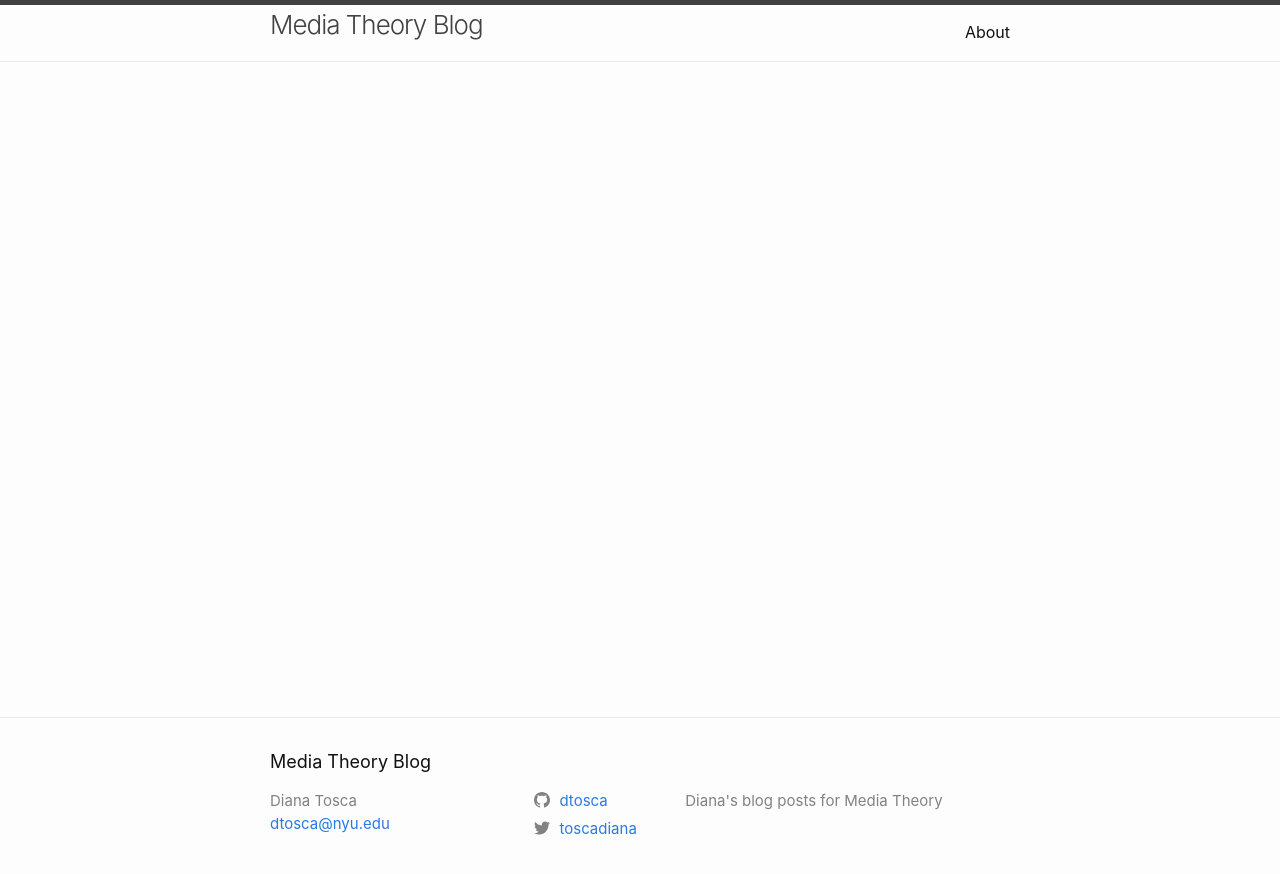
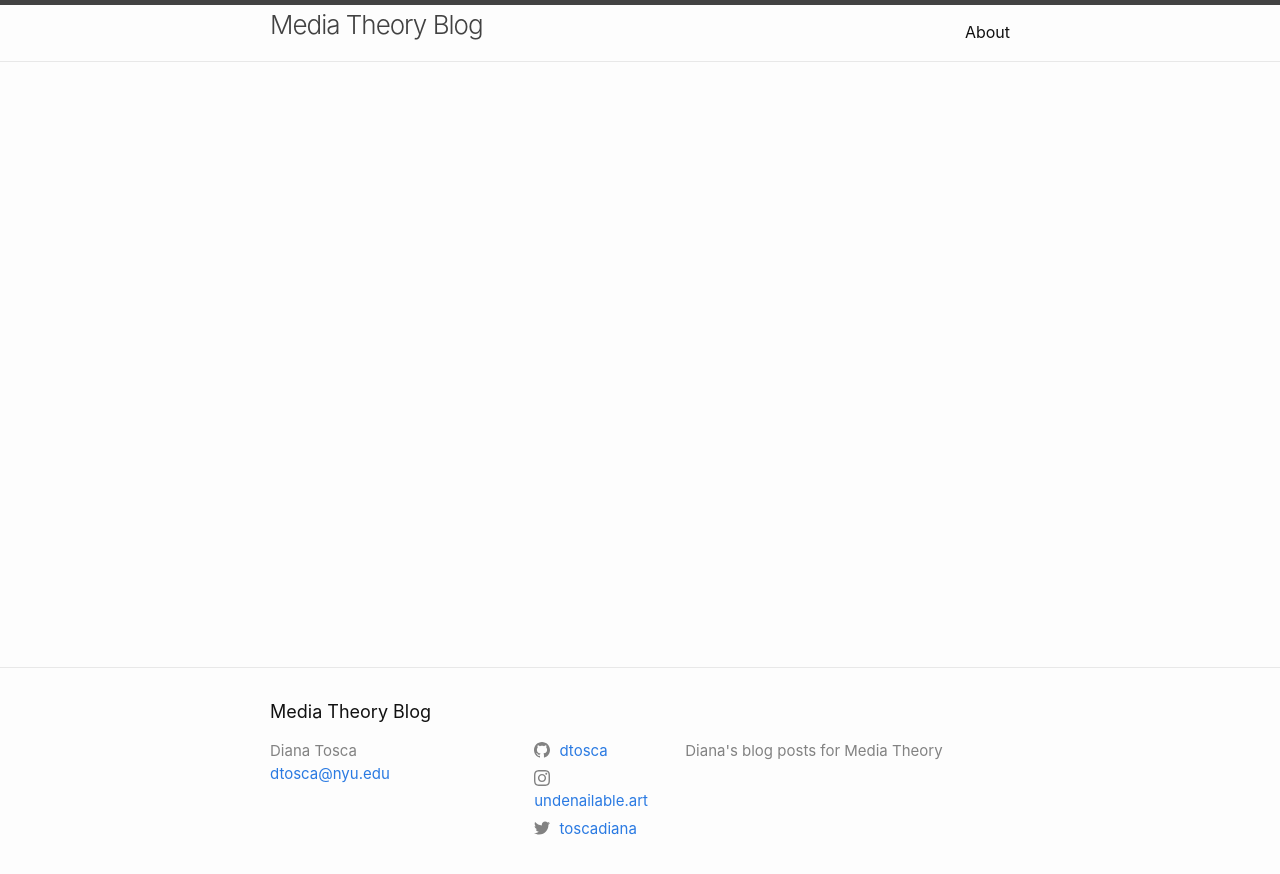
Before and after one commit to dtosca/media-theory, a Jekyll site: the page built from index.md, in a window 1280 px wide. Shown: the top 874 px of the page. Built offline with Jekyll 4.4.1, drawn with Linux system fonts in a browser that asks for light colours.

Commit message:
adding one more social media thing

```diff
--- a/_config.yml
+++ b/_config.yml
@@ -7,6 +7,7 @@ description: > # this means to ignore newlines until "twitter_username:"
 # social links
 twitter_username: toscadiana
 github_username:  dtosca
+instagram_username: undenailable.art
 # dribbble_username: jekyll
 # facebook_username: jekyll
 # flickr_username: jekyll
```
Also changed, not shown: screenshot.png (deleted).
